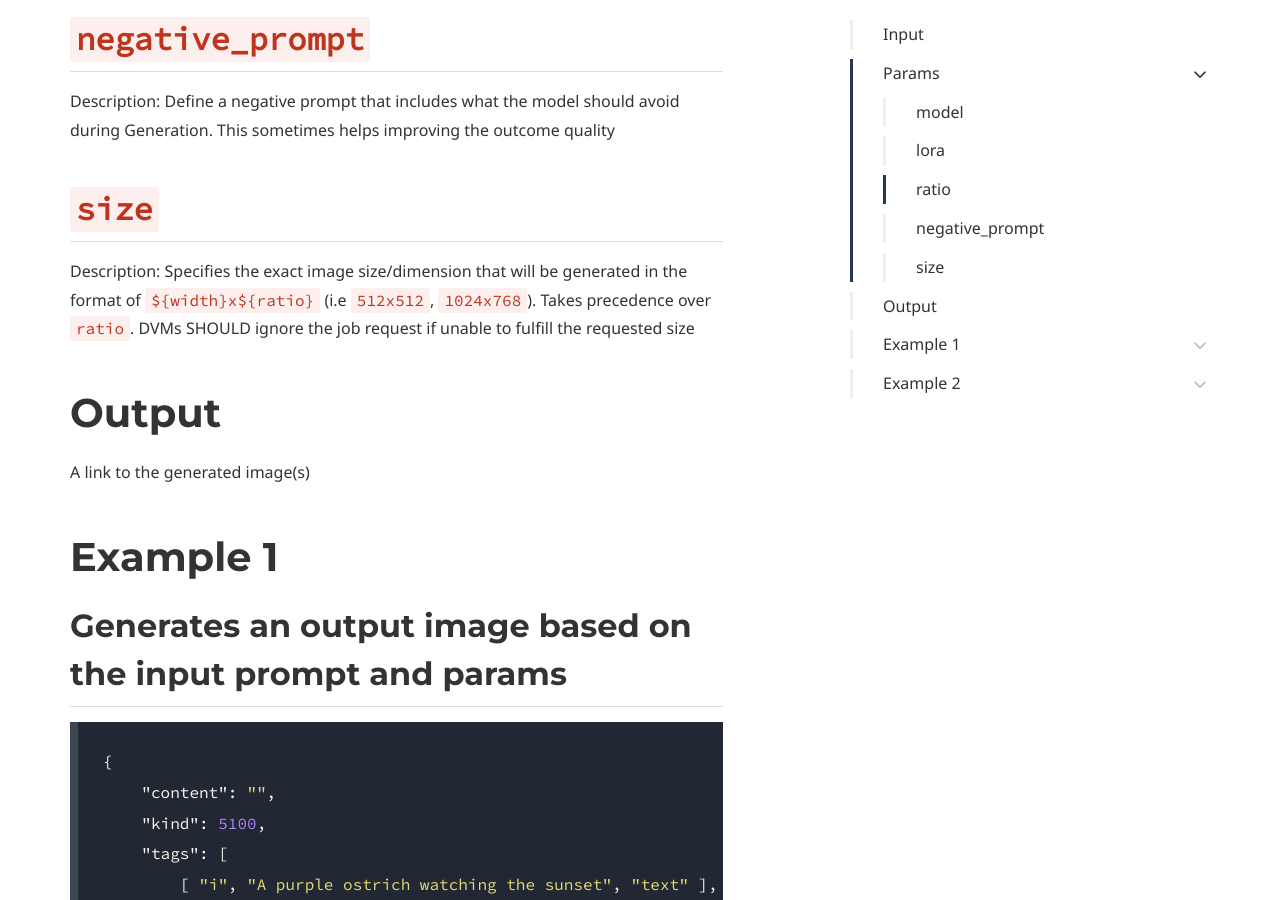
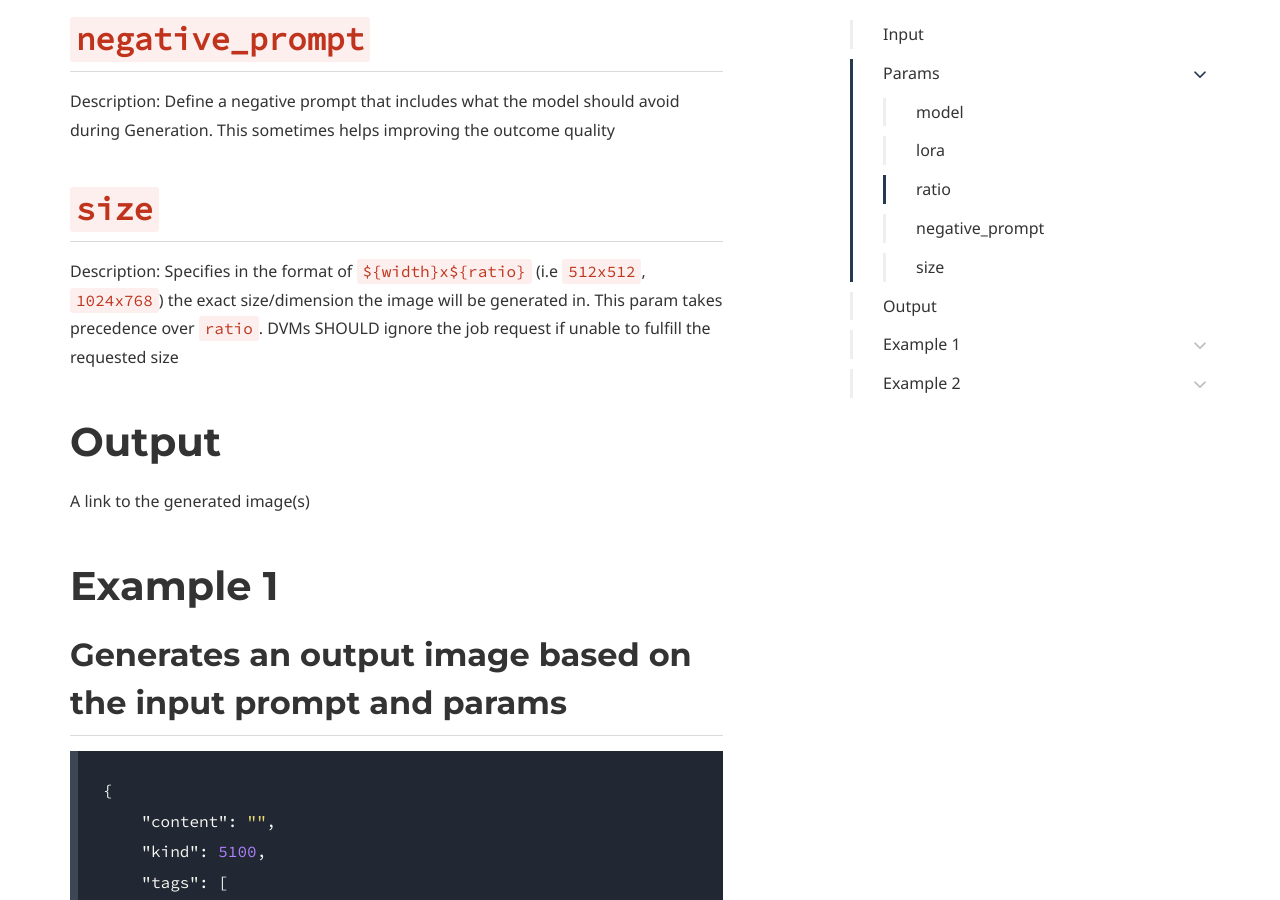
Before and after one commit to nostr-protocol/data-vending-machines, a Jekyll site: the page built from kinds/5100.md, in a window 1280 px wide and 900 px high, scrolled down 1524 px. Built offline with Jekyll 4.4.1, drawn with Linux system fonts in a browser that asks for light colours; some web fonts are replaced.

Commit message:
rephrase

```diff
--- a/kinds/5100.md
+++ b/kinds/5100.md
@@ -6,7 +6,7 @@ description: Job request to generate Images using AI models.
 
 # Input
 
-Clients must provide a prompt in the <code>"i" </code> tag field. For altering existing images user may optionally provide a second <code>"i"</code> tag containing the url to the existing image
+Clients must provide a prompt in the <code>"i"</code> tag field. For altering existing images user may optionally provide a second <code>"i"</code> tag containing the url to the existing image
 
 
 # Params
@@ -38,7 +38,7 @@ Define a negative prompt that includes what the model should avoid during Genera
 ## `size`
 
 Description:
-Specifies the exact image size/dimension that will be generated in the format of `${width}x${ratio}` (i.e `512x512`, `1024x768`). Takes precedence over `ratio`. DVMs SHOULD ignore the job request if unable to fulfill the requested size
+Specifies in the format of `${width}x${ratio}` (i.e `512x512`, `1024x768`) the exact size/dimension the image will be generated in. This param takes precedence over `ratio`. DVMs SHOULD ignore the job request if unable to fulfill the requested size
 
 
 
```
